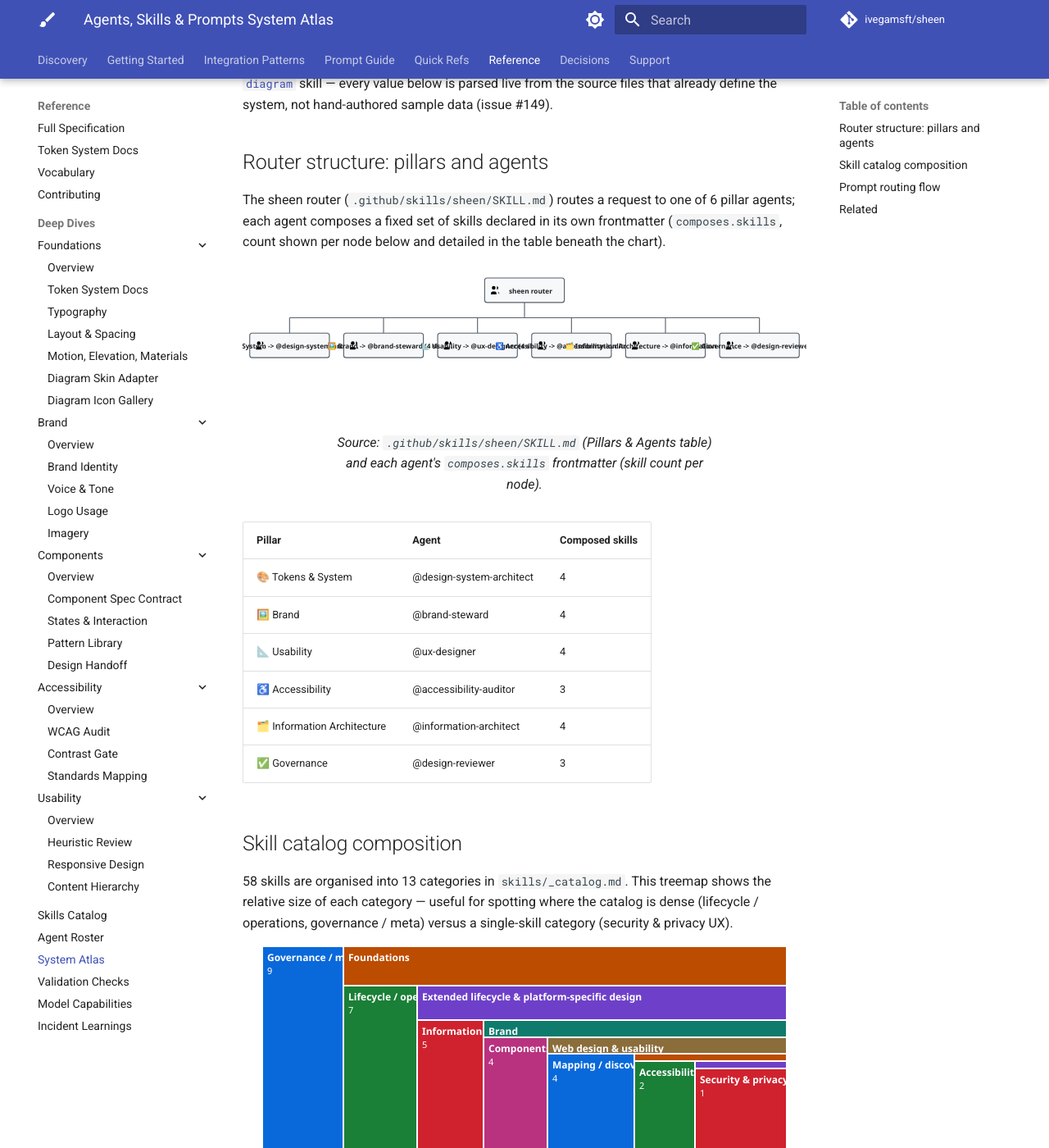
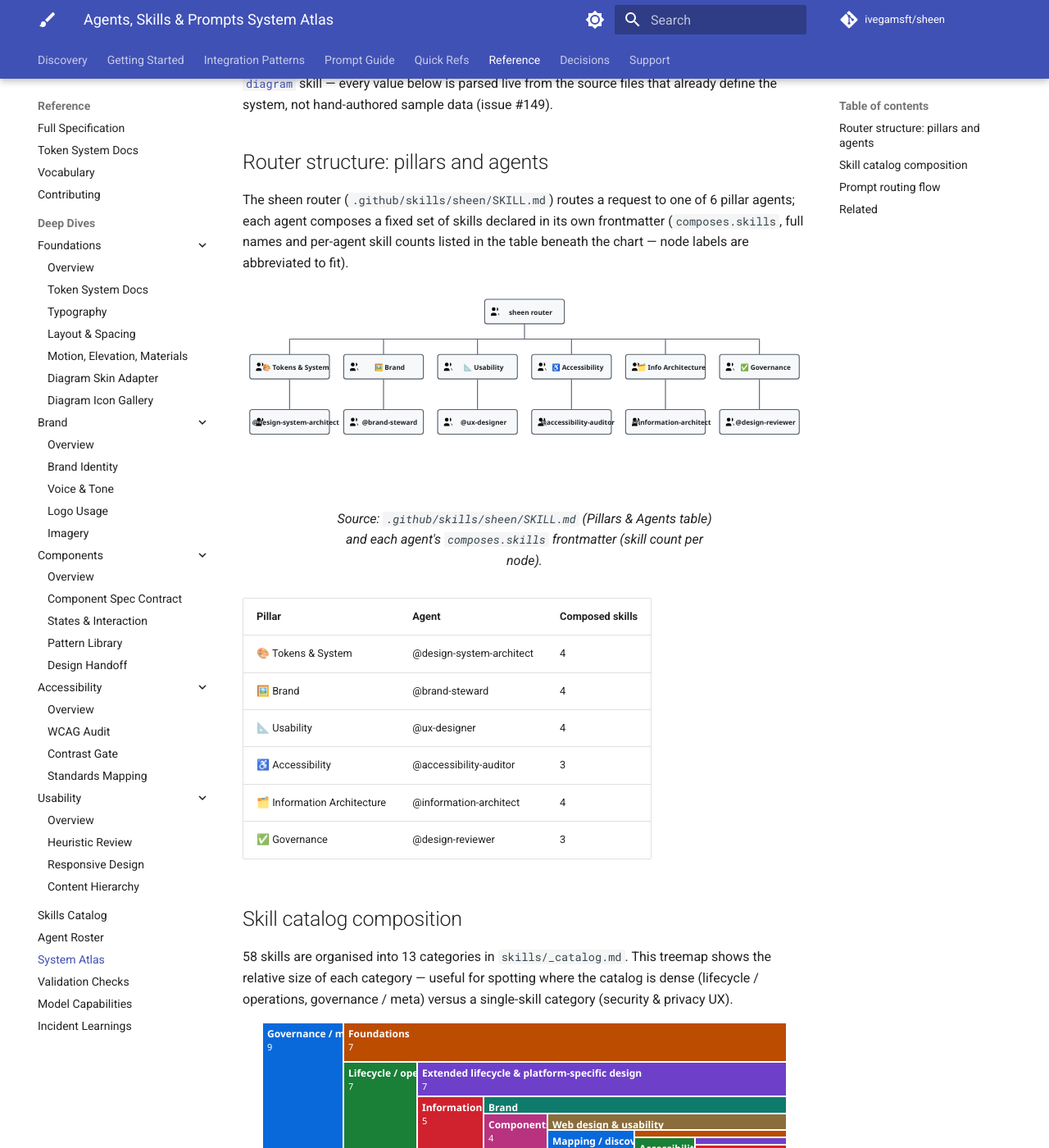
Before and after one commit to ivegamsft/sheen, an MkDocs documentation site: the page built from docs/reference/system-atlas.md, in a window 1280 px wide and 1400 px high, scrolled down 257 px. Shown: the whole window at 82% size. Built offline with MkDocs 1.6.1 and Material for MkDocs 9.7.7, drawn with Linux system fonts in a browser that asks for light colours; comment, search, counter and statistics services are not loaded; some of the changed text lies outside the part shown.

Commit message:
fix(docs): resolve jumbled text and missing counts in system-atlas diagrams (#152)
- render-diagram-types.ps1: Render-Treemap only emitted the numeric
  value label on the horizontal-slice branch of its alternating
  slice-and-dice layout, never on the vertical-slice branch. About
  half of the 13 skill-catalog categories silently rendered with no
  skill-count number. Add the missing Svg-Text call to the vertical
  branch, mirroring the horizontal one.

- build-system-atlas.ps1: org-chart and Sankey node labels combined
  pillar name + agent name + skill count into one long string (e.g.
  'Information Architecture -> @information-architect (4 skills)'),
  rendered in a fixed 130px org-chart box / narrow Sankey column gap
  with no text wrapping in the shared renderer. Long labels overflowed
  and visually overlapped neighboring nodes.

  Fix: abbreviate long pillar names for on-chart labels only (full
  names remain in the tables beneath each diagram, so no information
  is lost), and restructure the org chart to 2 levels beneath the
  root (pillar -> agent, one child each, matching the shared
  renderer's documented single-child fast path that avoids the
  earlier SHARED-ATTACH lint issue) instead of cramming pillar+agent+
  count into a single node label.

Verified: all 16 documentation-diagram sample renders pass
lint-diagram-geometry.ps1 and audit-diagram-slop.ps1; the CI fixture
sanity checks (baseline/broken, clean/broken-sample) still correctly
pass/fail; build-system-atlas.ps1 -Check passes; mkdocs build --strict
is clean; visually confirmed via local docs build screenshot that all
three diagrams now render without overlap and the treemap shows
counts on every category.

Fixes #151

Co-authored-by: Copilot <198982749+Copilot@users.noreply.github.com>
Co-authored-by: Copilot <223556219+Copilot@users.noreply.github.com>
Copilot-Session: cca84b65-99af-4b53-bcf2-022036c20f29

```diff
--- a/docs/reference/system-atlas.md
+++ b/docs/reference/system-atlas.md
@@ -18,24 +18,30 @@ system, not hand-authored sample data (issue #149).
 
 The sheen router (`.github/skills/sheen/SKILL.md`) routes a request to one
 of 6 pillar agents; each agent composes a fixed set of skills declared in its
-own frontmatter (`composes.skills`, count shown per node below and detailed
-in the table beneath the chart).
+own frontmatter (`composes.skills`, full names and per-agent skill counts
+listed in the table beneath the chart — node labels are abbreviated to fit).
 
 <figure>
-<svg viewBox="0 0 920 250" width="920" height="250" role="img"
+<svg viewBox="0 0 920 340" width="920" height="340" role="img"
        aria-labelledby="diagram-title diagram-desc"
        xmlns="http://www.w3.org/2000/svg">
     <title id="diagram-title">Sheen router: pillars and agents</title>
     <desc id="diagram-desc">Org chart: Sheen router: pillars and agents</desc>
-    <rect x="0" y="0" width="920" height="250" fill="#ffffff" />
+    <rect x="0" y="0" width="920" height="340" fill="#ffffff" />
 <path class="connector" data-from="org-0" data-to="bus-org-0" d="M 460,60 L 460,85" fill="none" stroke="#57606a" stroke-width="1.5" />
 <path d="M 76.6666666666667,85 L 843.333333333333,85" fill="none" stroke="#57606a" stroke-width="1.5" />
 <path class="connector" data-from="bus-org-0" data-to="org-1" d="M 76.6666666666667,85 L 76.6666666666667,110" fill="none" stroke="#57606a" stroke-width="1.5" />
-<path class="connector" data-from="bus-org-0" data-to="org-2" d="M 230,85 L 230,110" fill="none" stroke="#57606a" stroke-width="1.5" />
-<path class="connector" data-from="bus-org-0" data-to="org-3" d="M 383.333333333333,85 L 383.333333333333,110" fill="none" stroke="#57606a" stroke-width="1.5" />
-<path class="connector" data-from="bus-org-0" data-to="org-4" d="M 536.666666666667,85 L 536.666666666667,110" fill="none" stroke="#57606a" stroke-width="1.5" />
-<path class="connector" data-from="bus-org-0" data-to="org-5" d="M 690,85 L 690,110" fill="none" stroke="#57606a" stroke-width="1.5" />
-<path class="connector" data-from="bus-org-0" data-to="org-6" d="M 843.333333333333,85 L 843.333333333333,110" fill="none" stroke="#57606a" stroke-width="1.5" />
+<path class="connector" data-from="bus-org-0" data-to="org-3" d="M 230,85 L 230,110" fill="none" stroke="#57606a" stroke-width="1.5" />
+<path class="connector" data-from="bus-org-0" data-to="org-5" d="M 383.333333333333,85 L 383.333333333333,110" fill="none" stroke="#57606a" stroke-width="1.5" />
+<path class="connector" data-from="bus-org-0" data-to="org-7" d="M 536.666666666667,85 L 536.666666666667,110" fill="none" stroke="#57606a" stroke-width="1.5" />
+<path class="connector" data-from="bus-org-0" data-to="org-9" d="M 690,85 L 690,110" fill="none" stroke="#57606a" stroke-width="1.5" />
+<path class="connector" data-from="bus-org-0" data-to="org-11" d="M 843.333333333333,85 L 843.333333333333,110" fill="none" stroke="#57606a" stroke-width="1.5" />
+<path class="connector" data-from="org-1" data-to="org-2" d="M 76.6666666666667,150 L 76.6666666666667,200" fill="none" stroke="#57606a" stroke-width="1.5" />
+<path class="connector" data-from="org-3" data-to="org-4" d="M 230,150 L 230,200" fill="none" stroke="#57606a" stroke-width="1.5" />
+<path class="connector" data-from="org-5" data-to="org-6" d="M 383.333333333333,150 L 383.333333333333,200" fill="none" stroke="#57606a" stroke-width="1.5" />
+<path class="connector" data-from="org-7" data-to="org-8" d="M 536.666666666667,150 L 536.666666666667,200" fill="none" stroke="#57606a" stroke-width="1.5" />
+<path class="connector" data-from="org-9" data-to="org-10" d="M 690,150 L 690,200" fill="none" stroke="#57606a" stroke-width="1.5" />
+<path class="connector" data-from="org-11" data-to="org-12" d="M 843.333333333333,150 L 843.333333333333,200" fill="none" stroke="#57606a" stroke-width="1.5" />
 <rect x="395" y="20" width="130" height="40" fill="#f6f8fa" stroke="#57606a" stroke-width="1.5" id="org-0" rx="4" ry="4" />
 <g transform="translate(403,31) scale(0.75)" style="color:#57606a"><path d="M5 7a4 4 0 1 0 8 0a4 4 0 1 0 -8 0" />
   <path d="M3 21v-2a4 4 0 0 1 4 -4h4a4 4 0 0 1 4 4v2" />
@@ -47,37 +53,73 @@ in the table beneath the chart).
   <path d="M3 21v-2a4 4 0 0 1 4 -4h4a4 4 0 0 1 4 4v2" />
   <path d="M16 3.13a4 4 0 0 1 0 7.75" />
   <path d="M21 21v-2a4 4 0 0 0 -3 -3.85" /></g>
-<text  x="86.6666666666667" y="135" fill="#1f2328" font-family="'Segoe UI', system-ui, -apple-system, Helvetica, Arial, sans-serif" font-size="11" font-weight="bold" text-anchor="middle">🎨 Tokens &amp; System -&gt; @design-system-architect (4 skills)</text>
-<rect x="165" y="110" width="130" height="40" fill="#f6f8fa" stroke="#57606a" stroke-width="1.5" id="org-2" rx="4" ry="4" />
+<text  x="86.6666666666667" y="135" fill="#1f2328" font-family="'Segoe UI', system-ui, -apple-system, Helvetica, Arial, sans-serif" font-size="11" font-weight="bold" text-anchor="middle">🎨 Tokens &amp; System</text>
+<rect x="11.6666666666667" y="200" width="130" height="40" fill="#f6f8fa" stroke="#57606a" stroke-width="1.5" id="org-2" rx="4" ry="4" />
+<g transform="translate(19.6666666666667,211) scale(0.75)" style="color:#57606a"><path d="M5 7a4 4 0 1 0 8 0a4 4 0 1 0 -8 0" />
+  <path d="M3 21v-2a4 4 0 0 1 4 -4h4a4 4 0 0 1 4 4v2" />
+  <path d="M16 3.13a4 4 0 0 1 0 7.75" />
+  <path d="M21 21v-2a4 4 0 0 0 -3 -3.85" /></g>
+<text  x="86.6666666666667" y="225" fill="#1f2328" font-family="'Segoe UI', system-ui, -apple-system, Helvetica, Arial, sans-serif" font-size="11" font-weight="bold" text-anchor="middle">@design-system-architect</text>
+<rect x="165" y="110" width="130" height="40" fill="#f6f8fa" stroke="#57606a" stroke-width="1.5" id="org-3" rx="4" ry="4" />
 <g transform="translate(173,121) scale(0.75)" style="color:#57606a"><path d="M5 7a4 4 0 1 0 8 0a4 4 0 1 0 -8 0" />
   <path d="M3 21v-2a4 4 0 0 1 4 -4h4a4 4 0 0 1 4 4v2" />
   <path d="M16 3.13a4 4 0 0 1 0 7.75" />
   <path d="M21 21v-2a4 4 0 0 0 -3 -3.85" /></g>
-<text  x="240" y="135" fill="#1f2328" font-family="'Segoe UI', system-ui, -apple-system, Helvetica, Arial, sans-serif" font-size="11" font-weight="bold" text-anchor="middle">🖼️ Brand -&gt; @brand-steward (4 skills)</text>
-<rect x="318.333333333333" y="110" width="130" height="40" fill="#f6f8fa" stroke="#57606a" stroke-width="1.5" id="org-3" rx="4" ry="4" />
+<text  x="240" y="135" fill="#1f2328" font-family="'Segoe UI', system-ui, -apple-system, Helvetica, Arial, sans-serif" font-size="11" font-weight="bold" text-anchor="middle">🖼️ Brand</text>
+<rect x="165" y="200" width="130" height="40" fill="#f6f8fa" stroke="#57606a" stroke-width="1.5" id="org-4" rx="4" ry="4" />
+<g transform="translate(173,211) scale(0.75)" style="color:#57606a"><path d="M5 7a4 4 0 1 0 8 0a4 4 0 1 0 -8 0" />
+  <path d="M3 21v-2a4 4 0 0 1 4 -4h4a4 4 0 0 1 4 4v2" />
+  <path d="M16 3.13a4 4 0 0 1 0 7.75" />
+  <path d="M21 21v-2a4 4 0 0 0 -3 -3.85" /></g>
+<text  x="240" y="225" fill="#1f2328" font-family="'Segoe UI', system-ui, -apple-system, Helvetica, Arial, sans-serif" font-size="11" font-weight="bold" text-anchor="middle">@brand-steward</text>
+<rect x="318.333333333333" y="110" width="130" height="40" fill="#f6f8fa" stroke="#57606a" stroke-width="1.5" id="org-5" rx="4" ry="4" />
 <g transform="translate(326.333333333333,121) scale(0.75)" style="color:#57606a"><path d="M5 7a4 4 0 1 0 8 0a4 4 0 1 0 -8 0" />
   <path d="M3 21v-2a4 4 0 0 1 4 -4h4a4 4 0 0 1 4 4v2" />
   <path d="M16 3.13a4 4 0 0 1 0 7.75" />
   <path d="M21 21v-2a4 4 0 0 0 -3 -3.85" /></g>
-<text  x="393.333333333333" y="135" fill="#1f2328" font-family="'Segoe UI', system-ui, -apple-system, Helvetica, Arial, sans-serif" font-size="11" font-weight="bold" text-anchor="middle">📐 Usability -&gt; @ux-designer (4 skills)</text>
-<rect x="471.666666666667" y="110" width="130" height="40" fill="#f6f8fa" stroke="#57606a" stroke-width="1.5" id="org-4" rx="4" ry="4" />
+<text  x="393.333333333333" y="135" fill="#1f2328" font-family="'Segoe UI', system-ui, -apple-system, Helvetica, Arial, sans-serif" font-size="11" font-weight="bold" text-anchor="middle">📐 Usability</text>
+<rect x="318.333333333333" y="200" width="130" height="40" fill="#f6f8fa" stroke="#57606a" stroke-width="1.5" id="org-6" rx="4" ry="4" />
+<g transform="translate(326.333333333333,211) scale(0.75)" style="color:#57606a"><path d="M5 7a4 4 0 1 0 8 0a4 4 0 1 0 -8 0" />
+  <path d="M3 21v-2a4 4 0 0 1 4 -4h4a4 4 0 0 1 4 4v2" />
+  <path d="M16 3.13a4 4 0 0 1 0 7.75" />
+  <path d="M21 21v-2a4 4 0 0 0 -3 -3.85" /></g>
+<text  x="393.333333333333" y="225" fill="#1f2328" font-family="'Segoe UI', system-ui, -apple-system, Helvetica, Arial, sans-serif" font-size="11" font-weight="bold" text-anchor="middle">@ux-designer</text>
+<rect x="471.666666666667" y="110" width="130" height="40" fill="#f6f8fa" stroke="#57606a" stroke-width="1.5" id="org-7" rx="4" ry="4" />
 <g transform="translate(479.666666666667,121) scale(0.75)" style="color:#57606a"><path d="M5 7a4 4 0 1 0 8 0a4 4 0 1 0 -8 0" />
   <path d="M3 21v-2a4 4 0 0 1 4 -4h4a4 4 0 0 1 4 4v2" />
   <path d="M16 3.13a4 4 0 0 1 0 7.75" />
   <path d="M21 21v-2a4 4 0 0 0 -3 -3.85" /></g>
-<text  x="546.666666666667" y="135" fill="#1f2328" font-family="'Segoe UI', system-ui, -apple-system, Helvetica, Arial, sans-serif" font-size="11" font-weight="bold" text-anchor="middle">♿ Accessibility -&gt; @accessibility-auditor (3 skills)</text>
-<rect x="625" y="110" width="130" height="40" fill="#f6f8fa" stroke="#57606a" stroke-width="1.5" id="org-5" rx="4" ry="4" />
+<text  x="546.666666666667" y="135" fill="#1f2328" font-family="'Segoe UI', system-ui, -apple-system, Helvetica, Arial, sans-serif" font-size="11" font-weight="bold" text-anchor="middle">♿ Accessibility</text>
+<rect x="471.666666666667" y="200" width="130" height="40" fill="#f6f8fa" stroke="#57606a" stroke-width="1.5" id="org-8" rx="4" ry="4" />
+<g transform="translate(479.666666666667,211) scale(0.75)" style="color:#57606a"><path d="M5 7a4 4 0 1 0 8 0a4 4 0 1 0 -8 0" />
+  <path d="M3 21v-2a4 4 0 0 1 4 -4h4a4 4 0 0 1 4 4v2" />
+  <path d="M16 3.13a4 4 0 0 1 0 7.75" />
+  <path d="M21 21v-2a4 4 0 0 0 -3 -3.85" /></g>
+<text  x="546.666666666667" y="225" fill="#1f2328" font-family="'Segoe UI', system-ui, -apple-system, Helvetica, Arial, sans-serif" font-size="11" font-weight="bold" text-anchor="middle">@accessibility-auditor</text>
+<rect x="625" y="110" width="130" height="40" fill="#f6f8fa" stroke="#57606a" stroke-width="1.5" id="org-9" rx="4" ry="4" />
 <g transform="translate(633,121) scale(0.75)" style="color:#57606a"><path d="M5 7a4 4 0 1 0 8 0a4 4 0 1 0 -8 0" />
   <path d="M3 21v-2a4 4 0 0 1 4 -4h4a4 4 0 0 1 4 4v2" />
   <path d="M16 3.13a4 4 0 0 1 0 7.75" />
   <path d="M21 21v-2a4 4 0 0 0 -3 -3.85" /></g>
-<text  x="700" y="135" fill="#1f2328" font-family="'Segoe UI', system-ui, -apple-system, Helvetica, Arial, sans-serif" font-size="11" font-weight="bold" text-anchor="middle">🗂️ Information Architecture -&gt; @information-architect (4 skills)</text>
-<rect x="778.333333333333" y="110" width="130" height="40" fill="#f6f8fa" stroke="#57606a" stroke-width="1.5" id="org-6" rx="4" ry="4" />
+<text  x="700" y="135" fill="#1f2328" font-family="'Segoe UI', system-ui, -apple-system, Helvetica, Arial, sans-serif" font-size="11" font-weight="bold" text-anchor="middle">🗂️ Info Architecture</text>
+<rect x="625" y="200" width="130" height="40" fill="#f6f8fa" stroke="#57606a" stroke-width="1.5" id="org-10" rx="4" ry="4" />
+<g transform="translate(633,211) scale(0.75)" style="color:#57606a"><path d="M5 7a4 4 0 1 0 8 0a4 4 0 1 0 -8 0" />
+  <path d="M3 21v-2a4 4 0 0 1 4 -4h4a4 4 0 0 1 4 4v2" />
+  <path d="M16 3.13a4 4 0 0 1 0 7.75" />
+  <path d="M21 21v-2a4 4 0 0 0 -3 -3.85" /></g>
+<text  x="700" y="225" fill="#1f2328" font-family="'Segoe UI', system-ui, -apple-system, Helvetica, Arial, sans-serif" font-size="11" font-weight="bold" text-anchor="middle">@information-architect</text>
+<rect x="778.333333333333" y="110" width="130" height="40" fill="#f6f8fa" stroke="#57606a" stroke-width="1.5" id="org-11" rx="4" ry="4" />
 <g transform="translate(786.333333333333,121) scale(0.75)" style="color:#57606a"><path d="M5 7a4 4 0 1 0 8 0a4 4 0 1 0 -8 0" />
   <path d="M3 21v-2a4 4 0 0 1 4 -4h4a4 4 0 0 1 4 4v2" />
   <path d="M16 3.13a4 4 0 0 1 0 7.75" />
   <path d="M21 21v-2a4 4 0 0 0 -3 -3.85" /></g>
-<text  x="853.333333333333" y="135" fill="#1f2328" font-family="'Segoe UI', system-ui, -apple-system, Helvetica, Arial, sans-serif" font-size="11" font-weight="bold" text-anchor="middle">✅ Governance -&gt; @design-reviewer (3 skills)</text>
+<text  x="853.333333333333" y="135" fill="#1f2328" font-family="'Segoe UI', system-ui, -apple-system, Helvetica, Arial, sans-serif" font-size="11" font-weight="bold" text-anchor="middle">✅ Governance</text>
+<rect x="778.333333333333" y="200" width="130" height="40" fill="#f6f8fa" stroke="#57606a" stroke-width="1.5" id="org-12" rx="4" ry="4" />
+<g transform="translate(786.333333333333,211) scale(0.75)" style="color:#57606a"><path d="M5 7a4 4 0 1 0 8 0a4 4 0 1 0 -8 0" />
+  <path d="M3 21v-2a4 4 0 0 1 4 -4h4a4 4 0 0 1 4 4v2" />
+  <path d="M16 3.13a4 4 0 0 1 0 7.75" />
+  <path d="M21 21v-2a4 4 0 0 0 -3 -3.85" /></g>
+<text  x="853.333333333333" y="225" fill="#1f2328" font-family="'Segoe UI', system-ui, -apple-system, Helvetica, Arial, sans-serif" font-size="11" font-weight="bold" text-anchor="middle">@design-reviewer</text>
   </svg>
 <figcaption>Source: <code>.github/skills/sheen/SKILL.md</code> (Pillars &amp; Agents table) and each agent's <code>composes.skills</code> frontmatter (skill count per node).</figcaption>
 </figure>
@@ -111,31 +153,37 @@ privacy UX).
 <text  x="6" y="34" fill="#ffffff" font-family="'Segoe UI', system-ui, -apple-system, Helvetica, Arial, sans-serif" font-size="11" font-weight="normal" text-anchor="start">9</text>
 <rect x="99" y="0" width="541" height="48" fill="#bc4c00" stroke="#ffffff" stroke-width="2" />
 <text  x="105" y="18" fill="#ffffff" font-family="'Segoe UI', system-ui, -apple-system, Helvetica, Arial, sans-serif" font-size="12" font-weight="bold" text-anchor="start">Foundations</text>
+<text  x="105" y="34" fill="#ffffff" font-family="'Segoe UI', system-ui, -apple-system, Helvetica, Arial, sans-serif" font-size="11" font-weight="normal" text-anchor="start">7</text>
 <rect x="99" y="48" width="90" height="352" fill="#1a7f37" stroke="#ffffff" stroke-width="2" />
 <text  x="105" y="66" fill="#ffffff" font-family="'Segoe UI', system-ui, -apple-system, Helvetica, Arial, sans-serif" font-size="12" font-weight="bold" text-anchor="start">Lifecycle / operations</text>
 <text  x="105" y="82" fill="#ffffff" font-family="'Segoe UI', system-ui, -apple-system, Helvetica, Arial, sans-serif" font-size="11" font-weight="normal" text-anchor="start">7</text>
 <rect x="189" y="48" width="451" height="42" fill="#6e40c9" stroke="#ffffff" stroke-width="2" />
 <text  x="195" y="66" fill="#ffffff" font-family="'Segoe UI', system-ui, -apple-system, Helvetica, Arial, sans-serif" font-size="12" font-weight="bold" text-anchor="start">Extended lifecycle &amp; platform-specific design</text>
+<text  x="195" y="82" fill="#ffffff" font-family="'Segoe UI', system-ui, -apple-system, Helvetica, Arial, sans-serif" font-size="11" font-weight="normal" text-anchor="start">7</text>
 <rect x="189" y="90" width="81" height="310" fill="#cf222e" stroke="#ffffff" stroke-width="2" />
 <text  x="195" y="108" fill="#ffffff" font-family="'Segoe UI', system-ui, -apple-system, Helvetica, Arial, sans-serif" font-size="12" font-weight="bold" text-anchor="start">Information architecture</text>
 <text  x="195" y="124" fill="#ffffff" font-family="'Segoe UI', system-ui, -apple-system, Helvetica, Arial, sans-serif" font-size="11" font-weight="normal" text-anchor="start">5</text>
 <rect x="270" y="90" width="370" height="21" fill="#0f7b6c" stroke="#ffffff" stroke-width="2" />
 <text  x="276" y="108" fill="#ffffff" font-family="'Segoe UI', system-ui, -apple-system, Helvetica, Arial, sans-serif" font-size="12" font-weight="bold" text-anchor="start">Brand</text>
+<text  x="276" y="124" fill="#ffffff" font-family="'Segoe UI', system-ui, -apple-system, Helvetica, Arial, sans-serif" font-size="11" font-weight="normal" text-anchor="start">4</text>
 <rect x="270" y="111" width="78" height="289" fill="#b83280" stroke="#ffffff" stroke-width="2" />
 <text  x="276" y="129" fill="#ffffff" font-family="'Segoe UI', system-ui, -apple-system, Helvetica, Arial, sans-serif" font-size="12" font-weight="bold" text-anchor="start">Components / UI</text>
 <text  x="276" y="145" fill="#ffffff" font-family="'Segoe UI', system-ui, -apple-system, Helvetica, Arial, sans-serif" font-size="11" font-weight="normal" text-anchor="start">4</text>
 <rect x="348" y="111" width="292" height="20" fill="#8a6d3b" stroke="#ffffff" stroke-width="2" />
 <text  x="354" y="129" fill="#ffffff" font-family="'Segoe UI', system-ui, -apple-system, Helvetica, Arial, sans-serif" font-size="12" font-weight="bold" text-anchor="start">Web design &amp; usability</text>
+<text  x="354" y="145" fill="#ffffff" font-family="'Segoe UI', system-ui, -apple-system, Helvetica, Arial, sans-serif" font-size="11" font-weight="normal" text-anchor="start">4</text>
 <rect x="348" y="131" width="106" height="269" fill="#0969da" stroke="#ffffff" stroke-width="2" />
 <text  x="354" y="149" fill="#ffffff" font-family="'Segoe UI', system-ui, -apple-system, Helvetica, Arial, sans-serif" font-size="12" font-weight="bold" text-anchor="start">Mapping / discovery</text>
 <text  x="354" y="165" fill="#ffffff" font-family="'Segoe UI', system-ui, -apple-system, Helvetica, Arial, sans-serif" font-size="11" font-weight="normal" text-anchor="start">4</text>
 <rect x="454" y="131" width="186" height="9" fill="#bc4c00" stroke="#ffffff" stroke-width="2" />
 <text  x="460" y="149" fill="#ffffff" font-family="'Segoe UI', system-ui, -apple-system, Helvetica, Arial, sans-serif" font-size="12" font-weight="bold" text-anchor="start">Content &amp; localization</text>
+<text  x="460" y="165" fill="#ffffff" font-family="'Segoe UI', system-ui, -apple-system, Helvetica, Arial, sans-serif" font-size="11" font-weight="normal" text-anchor="start">2</text>
 <rect x="454" y="140" width="74" height="260" fill="#1a7f37" stroke="#ffffff" stroke-width="2" />
 <text  x="460" y="158" fill="#ffffff" font-family="'Segoe UI', system-ui, -apple-system, Helvetica, Arial, sans-serif" font-size="12" font-weight="bold" text-anchor="start">Accessibility</text>
 <text  x="460" y="174" fill="#ffffff" font-family="'Segoe UI', system-ui, -apple-system, Helvetica, Arial, sans-serif" font-size="11" font-weight="normal" text-anchor="start">2</text>
 <rect x="528" y="140" width="112" height="9" fill="#6e40c9" stroke="#ffffff" stroke-width="2" />
 <text  x="534" y="158" fill="#ffffff" font-family="'Segoe UI', system-ui, -apple-system, Helvetica, Arial, sans-serif" font-size="12" font-weight="bold" text-anchor="start">Visualization &amp; diagrams</text>
+<text  x="534" y="174" fill="#ffffff" font-family="'Segoe UI', system-ui, -apple-system, Helvetica, Arial, sans-serif" font-size="11" font-weight="normal" text-anchor="start">2</text>
 <rect x="528" y="149" width="112" height="251" fill="#cf222e" stroke="#ffffff" stroke-width="2" />
 <text  x="534" y="167" fill="#ffffff" font-family="'Segoe UI', system-ui, -apple-system, Helvetica, Arial, sans-serif" font-size="12" font-weight="bold" text-anchor="start">Security &amp; privacy UX</text>
 <text  x="534" y="183" fill="#ffffff" font-family="'Segoe UI', system-ui, -apple-system, Helvetica, Arial, sans-serif" font-size="11" font-weight="normal" text-anchor="start">1</text>
@@ -187,7 +235,7 @@ and routed to exactly one agent. This Sankey traces that fan-out: one
 <rect x="320" y="223" width="18" height="45" fill="#1f2328" />
 <text  x="314" y="249.5" fill="#1f2328" font-family="'Segoe UI', system-ui, -apple-system, Helvetica, Arial, sans-serif" font-size="11" font-weight="normal" text-anchor="end">@accessibility-auditor</text>
 <rect x="180" y="284" width="18" height="45" fill="#1f2328" />
-<text  x="174" y="310.5" fill="#1f2328" font-family="'Segoe UI', system-ui, -apple-system, Helvetica, Arial, sans-serif" font-size="11" font-weight="normal" text-anchor="end">🗂️ Information Architecture</text>
+<text  x="174" y="310.5" fill="#1f2328" font-family="'Segoe UI', system-ui, -apple-system, Helvetica, Arial, sans-serif" font-size="11" font-weight="normal" text-anchor="end">🗂️ Info Architecture</text>
 <rect x="320" y="284" width="18" height="45" fill="#1f2328" />
 <text  x="314" y="310.5" fill="#1f2328" font-family="'Segoe UI', system-ui, -apple-system, Helvetica, Arial, sans-serif" font-size="11" font-weight="normal" text-anchor="end">@information-architect</text>
 <rect x="180" y="345" width="18" height="45" fill="#1f2328" />
```
Also changed, not shown: 2 other files.
